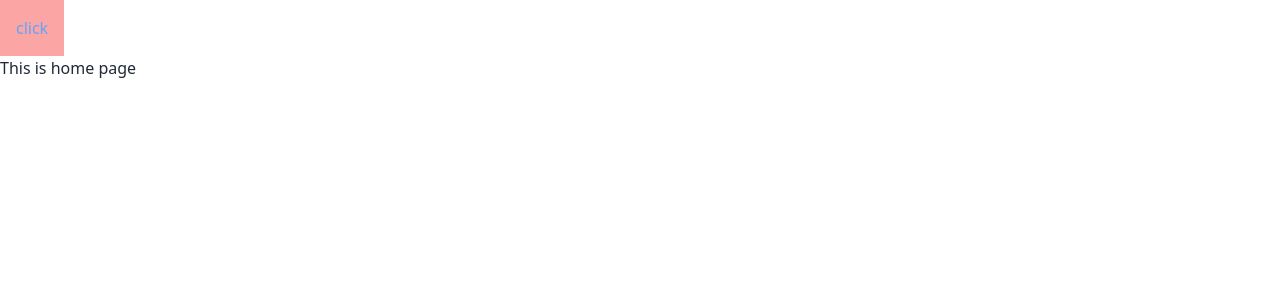
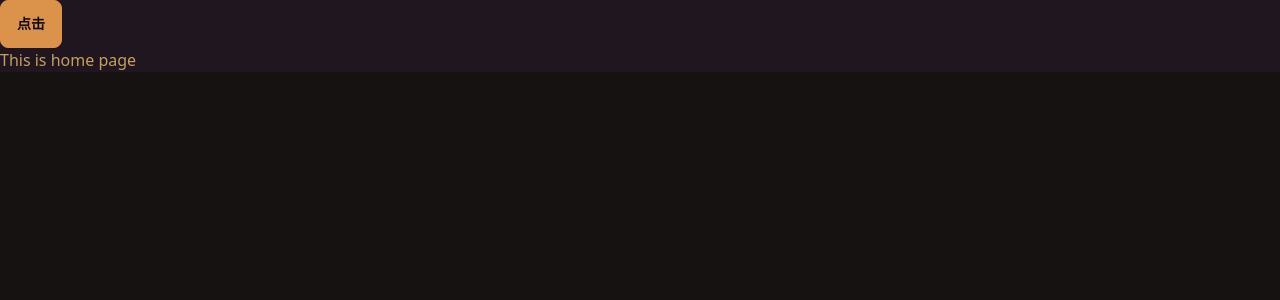
Before and after one commit to Kundoty/Note-taking-App, a React (Vite) app in the folder frontend/: page / in a window 1280 px wide. Shown: the top 300 px of the page. Built offline with nearby package versions, Linux system fonts and the light colour scheme.

Commit message:
configure daisyui, play a bit

```diff
--- a/frontend/src/pages/HomePage.jsx
+++ b/frontend/src/pages/HomePage.jsx
@@ -3,8 +3,8 @@ import {toast} from 'react-hot-toast'
 
 const HomePage = () => {
     return (
-        <div>
-            <button onClick={() => toast.success("点击成功")} className='bg-red-300 p-4 text-blue-400'>click</button>
+        <div data-theme = "coffee">
+            <button onClick={() => toast.success("点击成功")} className='btn btn-primary'>点击</button>
             <h1>This is home page</h1>
         </div>
     )
--- a/frontend/tailwind.config.js
+++ b/frontend/tailwind.config.js
@@ -1,3 +1,5 @@
+import daisyui from 'daisyui';
+
 /** @type {import('tailwindcss').Config} */
 export default {
   content: [
@@ -7,5 +9,8 @@ export default {
   theme: {
     extend: {},
   },
-  plugins: [require('daisyui')],
+  plugins: [daisyui],
+  daisyui: {
+    themes: ['forest', 'dark', 'light', 'coffee'],
+  }
 }
```
